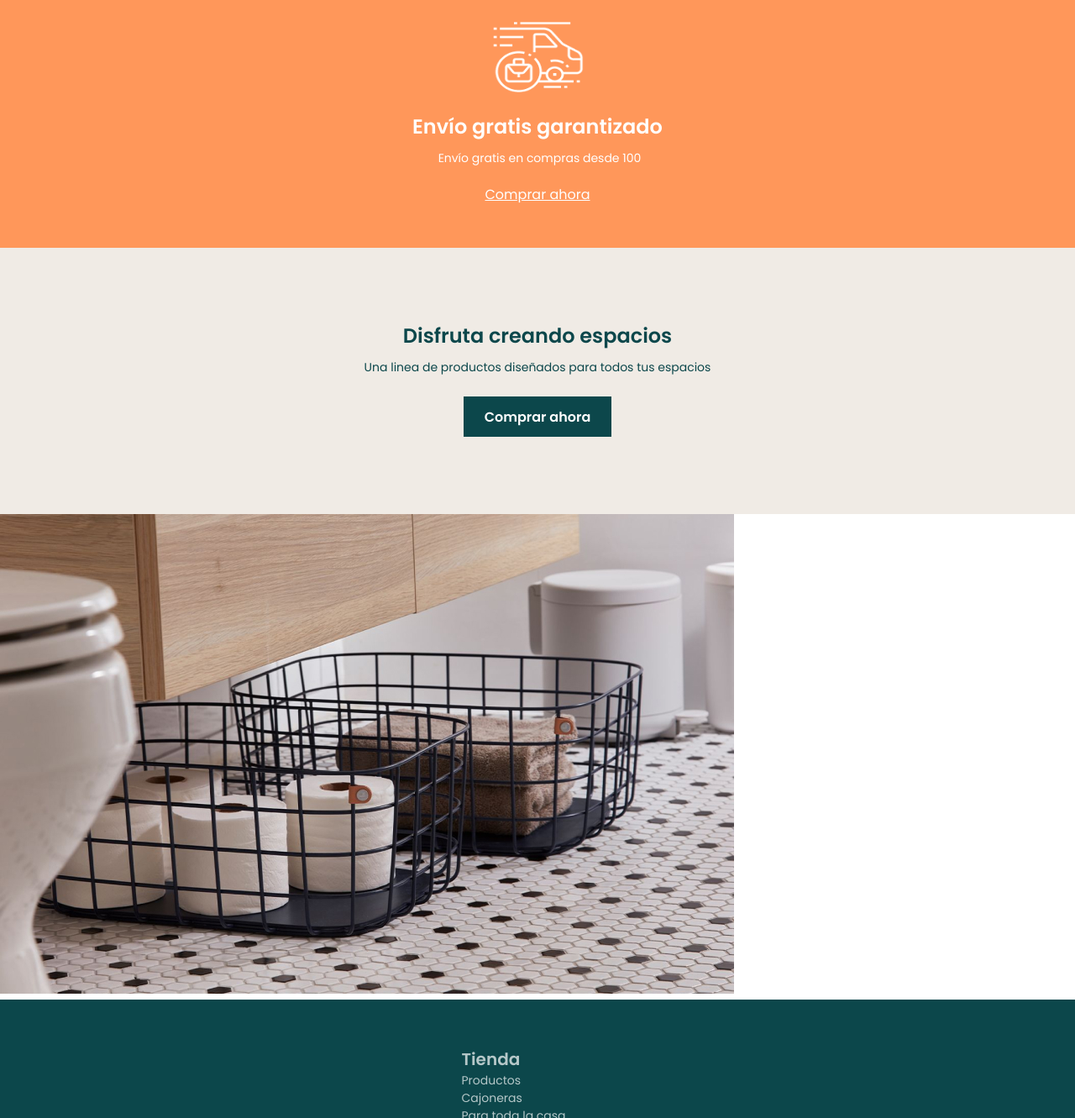
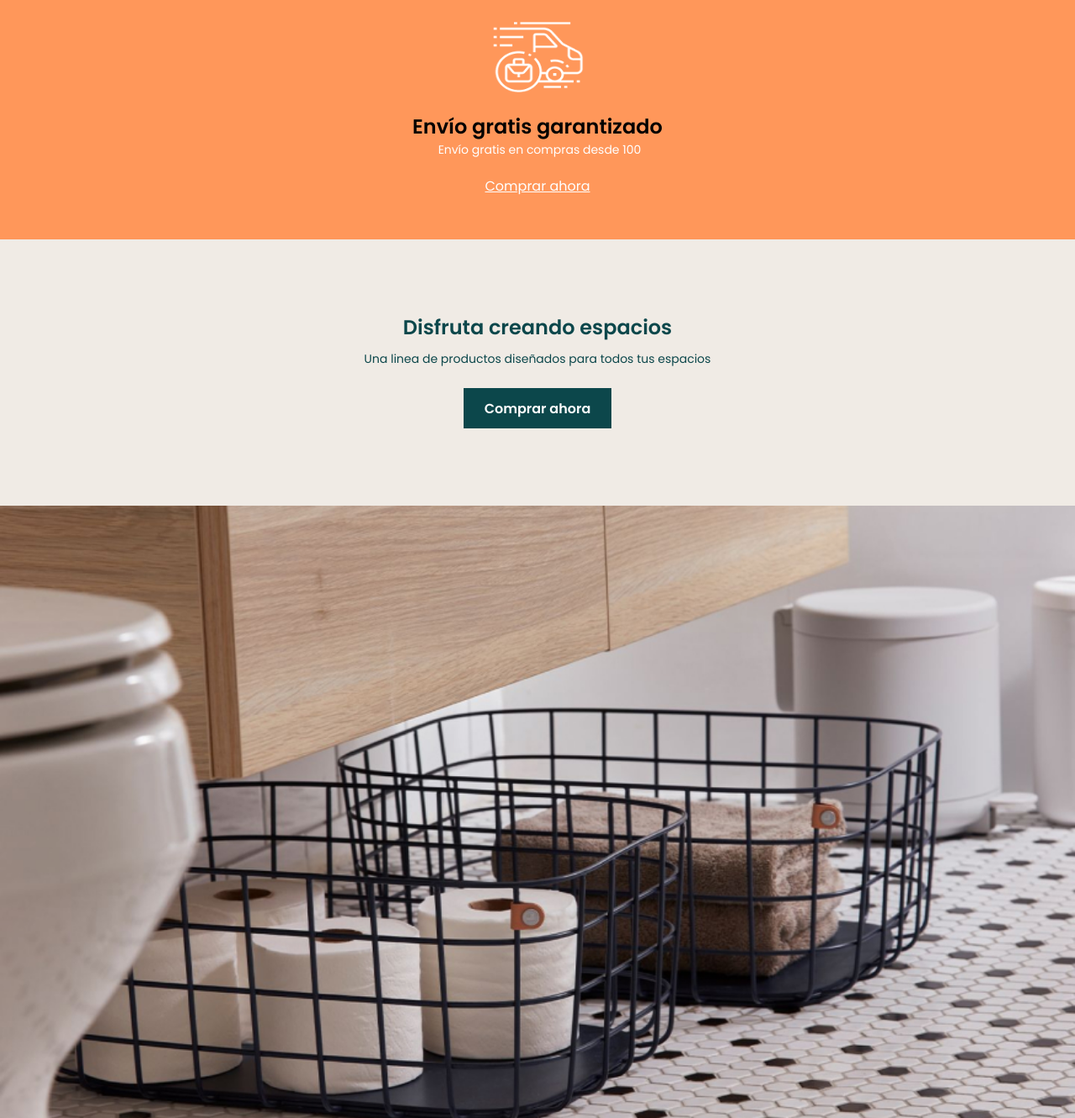
Before and after one commit to Adalab/modulo-1-evaluacion-final-romerogarcia, a website: page src/html/index.html in a window 1280 px wide. Shown: the part 1469-2800 px from the top of the page at 84% size. Drawn offline with nearby package versions, Linux system fonts and the light colour scheme; files that its build step writes are made by us from their sources; files whose address does not match are found by name.

Commit message:
transitions, images and paddings changes

```diff
--- a/package.json
+++ b/package.json
@@ -3,6 +3,7 @@
 	"version": "3.0.1",
 	"description": "Adalab web starter kit",
 	"dependencies": {
+		"animate.css": "^4.1.1",
 		"browser-sync": "^2.26.12",
 		"del": "^5.1.0",
 		"eslint": "^7.1.0",
--- a/src/html/index.html
+++ b/src/html/index.html
@@ -6,6 +6,10 @@
   <meta name="viewport" content="width=device-width, initial-scale=1.0">
   <link href="https://fonts.googleapis.com/css2?family=Poppins:ital,wght@0,400;0,600;1,300&family=Roboto:wght@500;700&display=swap" rel="stylesheet">
   <link rel="stylesheet" href="./assets/css/main.css">
+  <link
+  rel="stylesheet"
+  href="https://cdnjs.cloudflare.com/ajax/libs/animate.css/4.1.1/animate.min.css"
+/>
   <script src="https://kit.fontawesome.com/07310f17cd.js" crossorigin="anonymous"></script>
   <title>modulo-1-evaluacion-final-romerogarcia</title>
 </head>
--- a/src/html/partials/main.html
+++ b/src/html/partials/main.html
@@ -32,7 +32,7 @@
         <div class="wrap">
         <article class="section2__box">
             <img class="section2__box__image" src="./assets/images/icon_4.png" alt="icon of a delivery van">
-                <h2 class="section2__box__title">Envío gratis garantizado </h2>
+                <h2 class="animate__animated animate__bounce" class="section2__box__title">Envío gratis garantizado </h2>
                 <p class="section2__box__subtitle">Envío gratis en compras desde 100</p>
                 <p class="section2__box__p"> Comprar ahora</p>
         </article>
@@ -47,6 +47,9 @@
                 <p class="section3__box__p">Una linea de productos diseñados para todos tus espacios</p>
                 <input class="section3__box__button" type="submit" value="Comprar ahora">
         </article>
+
+
+
         </div>
     </section>
 
--- a/src/scss/layout/footer.scss
+++ b/src/scss/layout/footer.scss
@@ -66,3 +66,8 @@ footer {
     z-index: 2;
   }
 }
+
+/* @media all and (min-width: 900px) {
+    display: flex;
+  }
+  */
--- a/src/scss/layout/header.scss
+++ b/src/scss/layout/header.scss
@@ -1,7 +1,7 @@
 header {
   background-image: url("../images/header.jpg");
   background-size: cover;
-  background-position-y: 25%;
+  background-position: center center;
 }
 
 .section-nav {
@@ -62,3 +62,10 @@ header {
     }
   }
 }
+
+/*
+@media all and (min-width: 768px) {
+  flex-direction: row-reverse;
+  margin-left: 146px;
+}
+*/
--- a/src/scss/layout/main.scss
+++ b/src/scss/layout/main.scss
@@ -46,6 +46,12 @@
   }
 }
 
+/* @media all and (min-width: 768px) {
+
+    }
+
+    */
+
 .section2 {
   background-color: #ff975a;
   &__box {
@@ -66,6 +72,8 @@
       font-size: 24px;
       font-weight: 600;
       padding-bottom: 10px;
+      animation-duration: 3s;
+      animation-delay: 2s;
     }
 
     &__subtitle {
@@ -124,8 +132,19 @@
   }
 }
 
+/*@media all and (min-width: 768px) {
+
+} */
+
 .section4 {
-  display: flex;
-  flex-direction: column;
-  background-color: url("../images/creando-espacios.jpg");
+  &__image {
+    align-content: stretch;
+    overflow: hidden;
+    object-fit: cover;
+    width: 100%;
+  }
 }
+
+/*@media all and (min-width: 768px) {
+
+} */
--- a/src/scss/main.scss
+++ b/src/scss/main.scss
@@ -3,3 +3,4 @@
 @import "layout/header";
 @import "layout/footer";
 @import "layout/main.scss";
+@import "animate.css";
```
Also changed, not shown: docs/index.html (+4 -0 lines), src/html/partials/header.html (+1 -1 lines), 1 other file.
